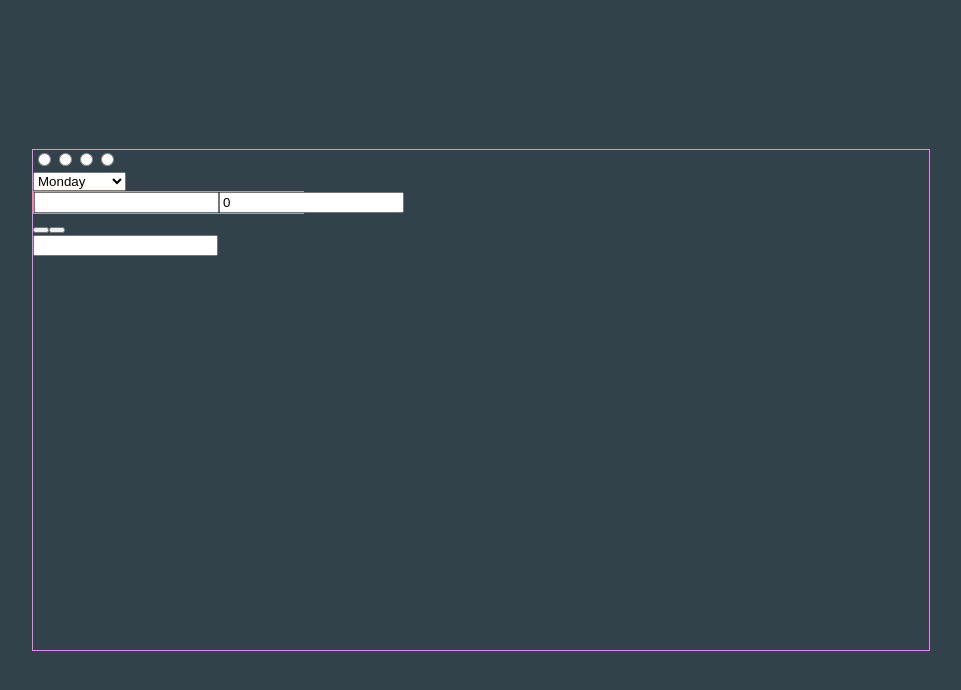
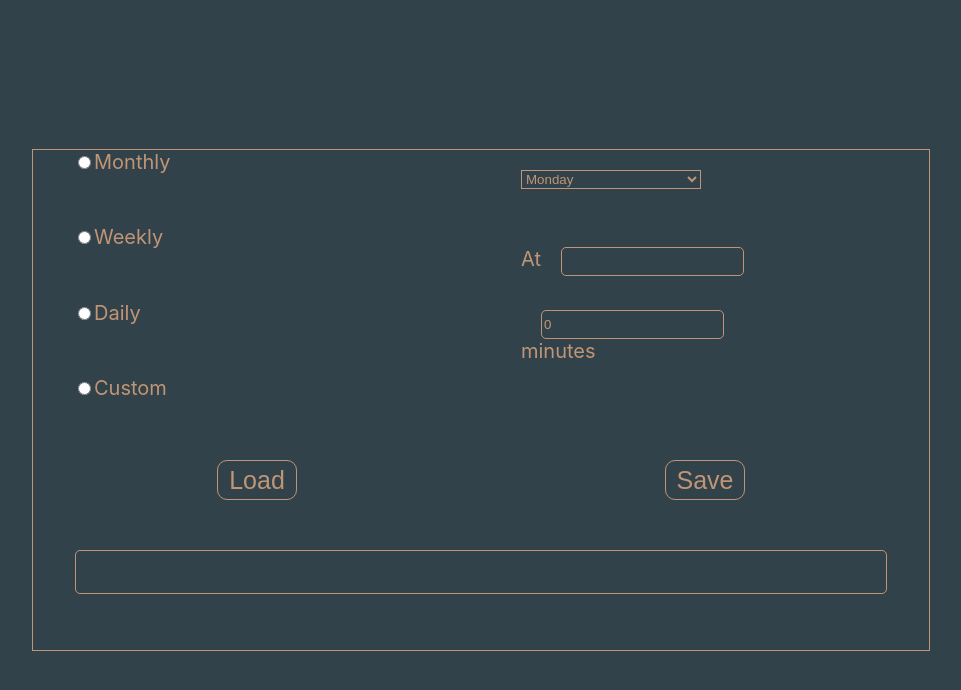
Before and after one commit to Soffeine/cron-converter, a React (Create React App) app: page / in a window 1280 px wide. Shown: the top 690 px of the page, without its empty margins (159-1120 px from the left). Built offline with nearby package versions, Linux system fonts and the light colour scheme.

Commit message:
UI improved

```diff
--- a/src/App.css
+++ b/src/App.css
@@ -5,16 +5,93 @@
 
 .schedule {
   margin: auto;
-  border: 1px solid violet;
   width: 70%;
   min-height: 500px;
   width: 70%;
+  border: 1px solid #c09576;
+
+}
+
+.form {
+  display: flex;
+  flex-direction: column;
+}
+
+.fields {
+  display: flex;
+  margin-bottom: 40px;
+}
+
+.radio-inputs {
+  width: 50%;
+  height: 250px;
+  margin-left: 40px;
+  display: flex;
+  flex-direction: column;
+  justify-content: space-between;
+}
+
+.label {
+  font-size: 20px;
+}
+
+.writing-inputs {
+  width: 50%;
+  height: 250px;
+  padding-left: 40px;
+  display: flex;
+  flex-direction: column;
+  justify-content: space-around;
+  align-self: flex-end;
+}
+
+.input {
+  background: transparent;
+  border: 1px solid #c09576;
+  color: #c09576;
+  border-radius: 5px;
+  min-height: 25px;
+  margin: 0 20px;
+}
+
+.select {
+  width: 180px;
+  background: transparent;
+  border: 1px solid #c09576;
+  color: #c09576;
 }
 
 .time-setter {
-  width: 30%;
+  display: flex;
+  width: 270px;
+  min-height: 150px;
+  flex-direction: column;
+  justify-content: space-around;
+}
+
+.buttons {
+  width: 100%;
+  margin: 20px auto 20px;
   display: flex;
   flex-direction: row;
   justify-content: space-around;
-  border: 1px solid salmon;
+  margin-bottom: 50px;
 }
+
+.button {
+  min-width: 80px;
+  min-height: 40px;
+  cursor: pointer;
+  border: 1px solid #c09576;
+  border-radius: 10px;
+  color: #c09576;
+  font-size: 25px;
+  background: transparent;
+}
+
+.cron-input {
+  width: 90%;
+  min-height: 40px;
+  font-size: 30px;
+  margin: auto;
+}
--- a/src/App.jsx
+++ b/src/App.jsx
@@ -54,14 +54,27 @@ function App() {
     <div className="App">
       <section className='schedule'>
         <form className='form'>
+          <div className='fields'>
             <div className='radio-inputs'>
+              <label className='label'>
                 <input type='radio' name='choice' value="monthly" id="monthly" />
+                Monthly
+              </label>
+              <label className='label'>
                 <input type='radio' name='choice' value="weekly" id="weekly" />
+                Weekly
+              </label>
+              <label className='label'>
                 <input type='radio' name='choice' value="daily" id="daily" />
-            <input type='radio' name='choice' value="custom" id="custom" />
+                Daily
+              </label>
+              <label className='label'>
+                <input type='radio' name='choice' value="custom" id="custom" className='checkbox' />
+                Custom
+              </label>
             </div>
-          <div className='writing inputs'>
-            <select>
+            <div className='writing-inputs'>
+              <select className='select'>
                 <option>Monday</option>
                 <option>Tuesday</option>
                 <option>Wednesday</option>
@@ -71,18 +84,25 @@ function App() {
                 <option>Sunday</option>
               </select>
               <div className='time-setter'>
-              <input type='text' value={time} onChange={onTimeChange} className="time-setter__input" />
-              <input type='number' value={timeInterval} onChange={(e) => setTimeInterval(e.target.value)} />
+                <label className='label time-label'>
+                  At
+                  <input type='text' value={time} onChange={onTimeChange} className="input" />
+                </label>
+                <label className='label time-label'>
+                  <input type='number' value={timeInterval} onChange={(e) => setTimeInterval(e.target.value)} className='input' />
+                  minutes
+                </label>
+
 
               </div>
             </div>
+          </div>
           <div className='buttons'>
-            <button />
-            <button />
+            <button type='button' className='button'>Load</button>
+            <button type='submit' className='button'>Save</button>
           </div>
-          <input type='text' value={cronValue} className='input' onChange={(e) => setCronValue(e.target.value)}/>
+          <input type='text' value={cronValue} className='input cron-input' onChange={(e) => setCronValue(e.target.value)} />
         </form>
-        <div className='inputs'></div>
       </section>
     </div>
   );
```
Lines whose indentation alone changed are shown as unchanged.
